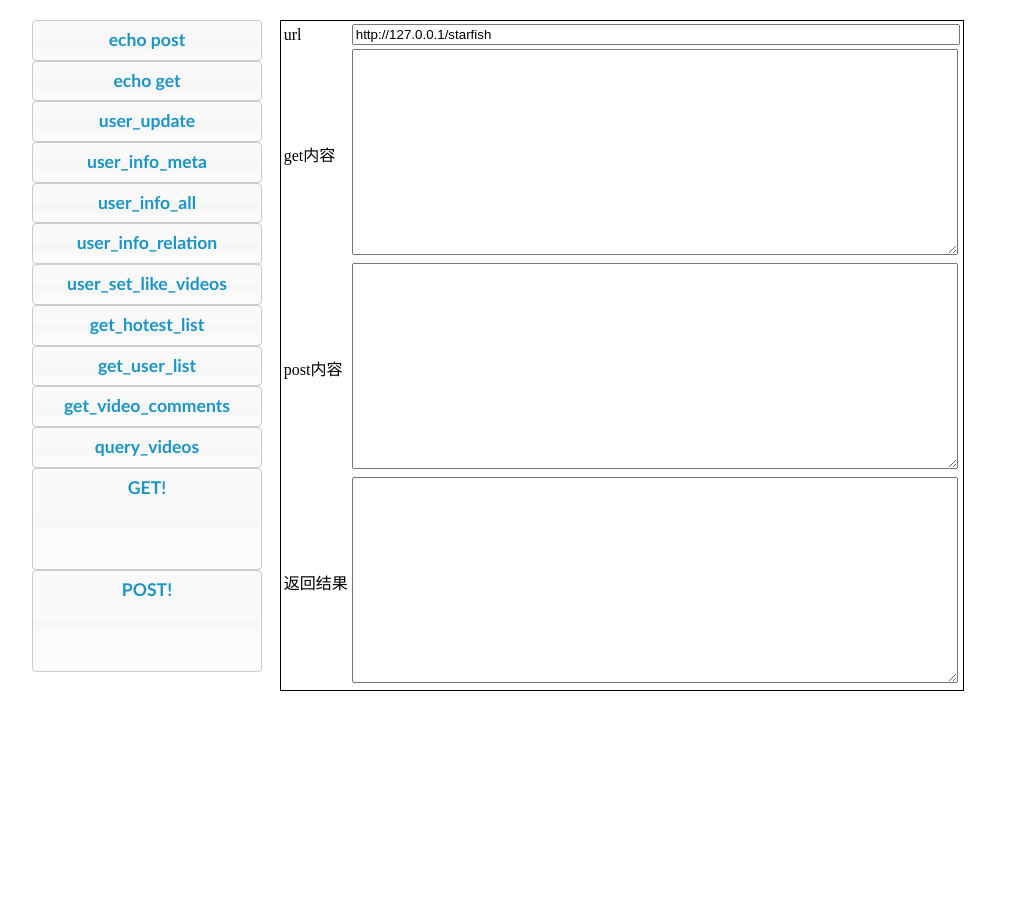
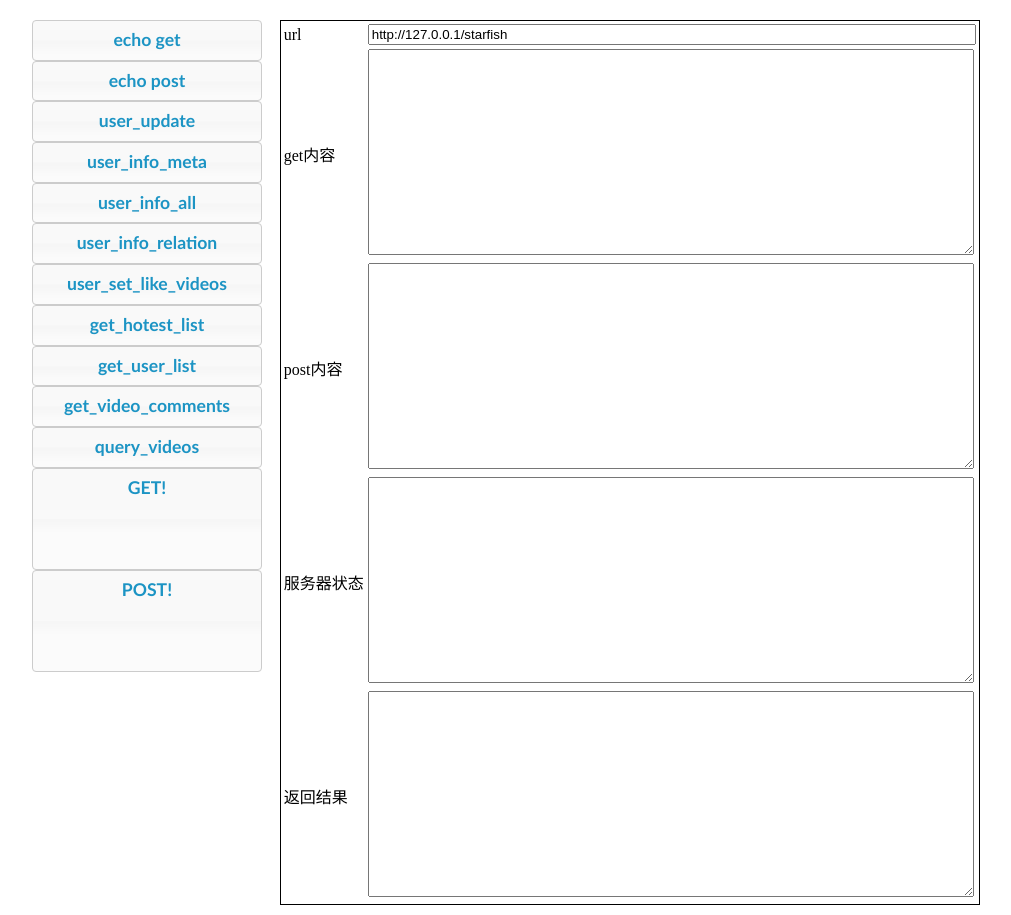
Before and after one commit to simpleton/starfish, a plain HTML site: page www/index.html in a window 1280 px wide. Shown: the whole page, without its empty margins (49-1060 px from the left). Before the commit the page ends 800 px from the top, so only its background shows below. Drawn offline with Linux system fonts and the light colour scheme.

Commit message:
增加html的支持

```diff
--- a/www/index.html
+++ b/www/index.html
@@ -18,8 +18,8 @@
 
     <div id="sidebar">
         <div id="commands">
-            <div id="echo_get">echo post</div>
-            <div id="echo_post">echo get</div>
+            <div id="echo_get">echo get</div>
+            <div id="echo_post">echo post</div>
 
             <div id="user_update">user_update</div>
             <div id="user_info_meta">user_info_meta</div>
@@ -47,7 +47,7 @@
                             url
                         </td>
                         <td>
-                            <input type="text" id="run_url" value='http://127.0.0.1/starfish'></input>
+                            <input type="text" id="run_url" value='http://127.0.0.1/starfish'/>
                         </td>
                     </tr>
                     <tr>
@@ -64,6 +64,14 @@
                         </td>
                         <td>
                             <textarea id="post_param"></textarea>
+                        </td>
+                    </tr>
+                    <tr>
+                        <td>
+                            服务器状态
+                        </td>
+                        <td>
+                            <textarea id="server_result"></textarea>
                         </td>
                     </tr>
                     <tr>
@@ -86,8 +94,11 @@
     $(document).ready(function() {
         $.starfish = {};
         $.starfishd_url = "/starfish";
+        init_command_dict($.starfish);
         $("#commands div").button().bind('click', function(){
-            alert('not implement now!');
+            $('#run_url').val($.starfishd_url+$.starfish.command_dict[this.id].url);
+            $('#get_param').val($.starfish.command_dict[this.id].get_param);
+            $('#post_param').val($.starfish.command_dict[this.id].post_param);
         });
         $("#get_request").button().bind('click', function(){
                     var html = get_request($('#run_url').val(),
--- a/www/js/starfish.js
+++ b/www/js/starfish.js
@@ -6,9 +6,62 @@
  * To change this template use File | Settings | File Templates.
  */
 
-var init_url = function(){
+var init_command_dict = function(obj){
+    obj.command_dict = {
+        echo_get:{
+            url:'/echo',
+            get_param:'name=simsun',
+            post_param:''
+        },
+        echo_post:{
+            url:'/echo',
+            get_param:'name=simsun',
+            post_param:'{"postname":"simsun"}'
+        },
+        user_update:{
+            url:'/user_update',
+            get_param:'',
+            post_param:''
+        },
+        user_info_all:{
+            url:'/user_info_all',
+            get_param:'',
+            post_param:''
+        },
+        user_info_relation:{
+            url:'/user_info_relation',
+            get_param:'',
+            post_param:''
+        },
+        user_set_like_videos:{
+            url:'/user_set_like_videos',
+            get_param:'',
+            post_param:''
+        },
+        get_hotest_list:{
+            url:'/get_hotest_list',
+            get_param:'',
+            post_param:''
+        },
+        get_user_list:{
+            url:'/get_user_list',
+            get_param:'',
+            post_param:''
+        },
+        get_video_comments:{
+            url:'/get_video_comments',
+            get_param:'',
+            post_param:''
+        },
+        query_videos:{
+            url:'/query_videos',
+            get_param:'',
+            post_param:''
+        }
+    };
 
-}
+};
+
 var get_request = function(url, get){
     $.ajax({
             type:"GET",
@@ -17,7 +70,19 @@ var get_request = function(url, get){
             success:function(data) {
                 $("#result").html(data);
             },
-            dataType:"html"
+            dataType:"html",
+            statusCode: {
+                404: function() {
+                    $('#server_result').val('404');
+                },
+                200: function() {
+                    $('#server_result').val('200');
+                },
+                503: function() {
+                    $('#server_result').val('503');
+                }
+
+            }
         }
 
     )
@@ -32,7 +97,19 @@ var post_request = function(url, get, post){
                 $("#result").html(data);
             },
             dataType:"html",
-            data:post
+            data:post,
+            statusCode: {
+                404: function() {
+                    $('#server_result').val('404');
+                },
+                200: function() {
+                    $('#server_result').val('200');
+                },
+                503: function() {
+                    $('#server_result').val('503');
+                }
+
+            }
         }
 
     )
```
